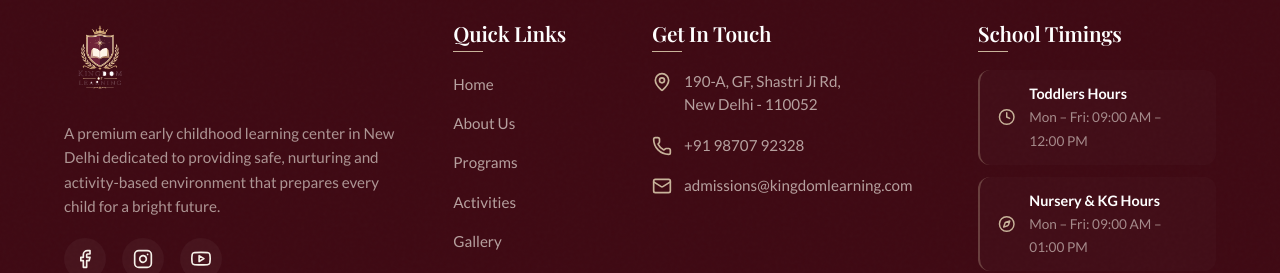
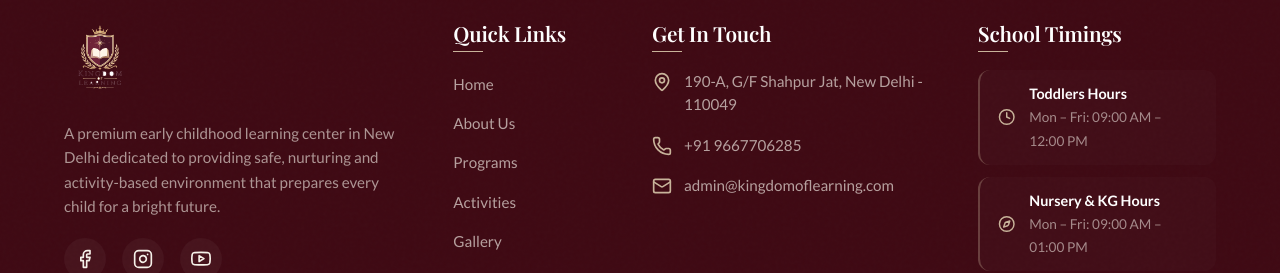
Before and after one commit to vinaychute2506-oss/Kingdom-Of-Planet-Web, a React (Vite) app: page / in a window 1280 px wide. Shown: the part 4381-4654 px from the top of the page. Built offline with nearby package versions, Linux system fonts and the light colour scheme; no server answers; a web font is replaced by a local one.

Commit message:
Make footer contact details dynamic using CMS schoolInfo data, correcting Shastri Ji Rd address to Shahpur Jat

```diff
--- a/src/components/common/Footer.jsx
+++ b/src/components/common/Footer.jsx
@@ -92,15 +92,15 @@
           <ul className={styles.contactList}>
             <li>
               <MapPin size={20} />
-              <span>190-A, GF, Shastri Ji Rd, <br />New Delhi - 110052</span>
+              <span>{schoolInfo.address || "190-A, G/F Shahpur Jat, New Delhi - 110049"}</span>
             </li>
             <li>
               <Phone size={20} />
-              <span>+91 98707 92328</span>
+              <span>{schoolInfo.phone || "+91 9667706285"}</span>
             </li>
             <li>
               <Mail size={20} />
-              <span>admissions@kingdomlearning.com</span>
+              <span>{schoolInfo.email || "admin@kingdomoflearning.com"}</span>
             </li>
           </ul>
         </div>
```
